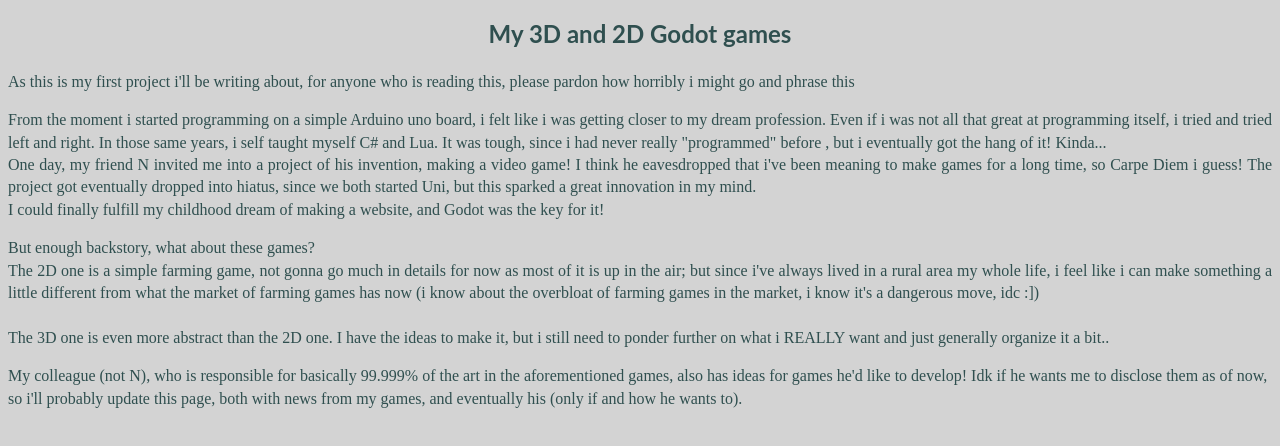
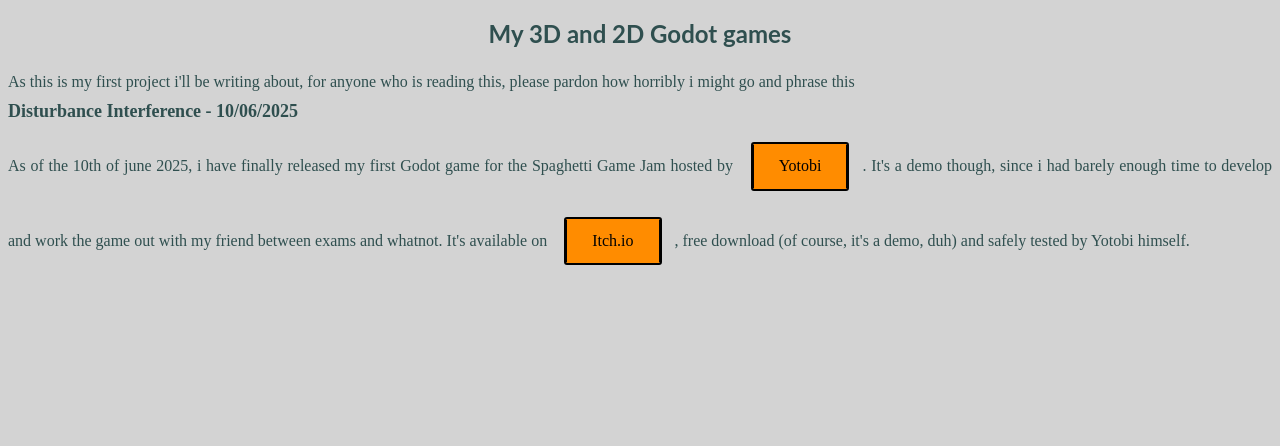
Before and after one commit to IroPlisk/Websito, a website built with webpack: page Indice/Projects_Digital/godot_games.html in a window 1280 px wide. Shown: the part 198-644 px from the top of the page. Built offline with nearby package versions, Linux system fonts and the light colour scheme.

Commit message:
Aggiornate un paio di cosette nella pagina giochi godot

```diff
--- a/Indice/Projects_Digital/godot_games.html
+++ b/Indice/Projects_Digital/godot_games.html
@@ -18,26 +18,9 @@
 <p style="text-align: justify">
   As this is my first project i'll be writing about, for anyone who is reading this, please pardon how horribly i might go and phrase this
 </p>
-
+<p style="text-align: left;font-weight: bold;line-height: 0;font-size: large">Disturbance Interference - 10/06/2025</p>
 <p style="text-align: justify">
-  From the moment i started programming on a simple Arduino uno board, i felt like i was getting closer to my dream profession. Even if i was not all that great at
-  programming itself, i tried and tried left and right. In those same years, i self taught myself C# and Lua. It was tough, since i had never really "programmed" before
-  , but i eventually got the hang of it! Kinda... <br>
-  One day, my friend N invited me into a project of his invention, making a video game! I think he eavesdropped that i've been meaning to make games for a long time, so Carpe Diem i guess!
-  The project got eventually dropped into hiatus, since we both started Uni, but this sparked a great innovation in my mind.<br>
-  I could finally fulfill my childhood dream of making a website, and Godot was the key for it!
-</p>
-
-<p style="text-align: justify">
-  But enough backstory, what about these games?<br>
-  The 2D one is a simple farming game, not gonna go much in details for now as most of it is up in the air; but since i've always lived in a rural area my whole life,
-  i feel like i can make something a little different from what the market of farming games has now (i know about the overbloat of farming games in the market, i know it's a dangerous move, idc :])
-  <br><br>
-  The 3D one is even more abstract than the 2D one. I have the ideas to make it, but i still need to ponder further on what i REALLY want and just generally organize it a bit..
-</p>
-
-<p>
-  My colleague (not N), who is responsible for basically 99.999% of the art in the aforementioned games, also has ideas for games he'd like to develop! Idk if he wants
-  me to disclose them as of now, so i'll probably update this page, both with news from my games, and eventually his (only if and how he wants to).
+  As of the 10th of june 2025, i have finally released my first Godot game for the Spaghetti Game Jam hosted by <a href="https://www.youtube.com/@yotobi" class="button"> Yotobi</a>.
+  It's a demo though, since i had barely enough time to develop and work the game out with my friend between exams and whatnot. It's available on <a href="https://prismatic-mind.itch.io/disturbance-interference" class="button"> Itch.io</a>, free download (of course, it's a demo, duh) and safely tested by Yotobi himself.
 </p>
 </body>
```
